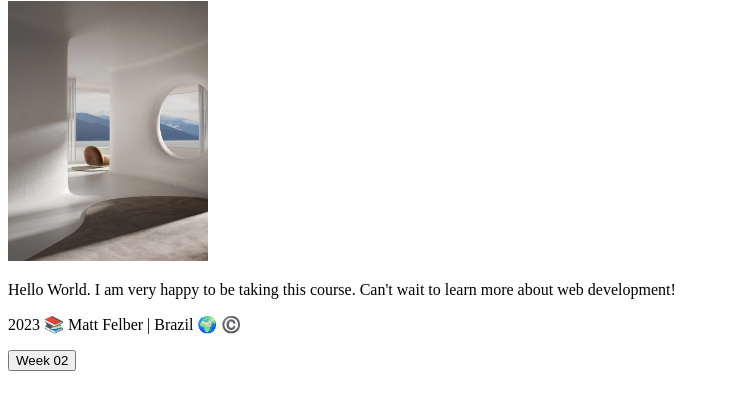
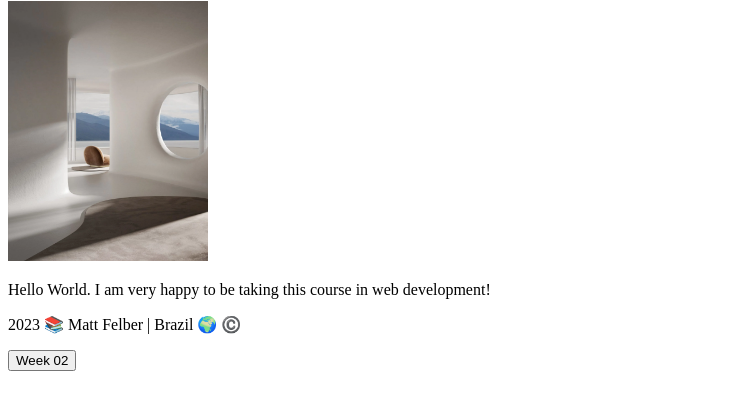
Before and after one commit to mfluxl/wdd130, a plain HTML site: page index.html in a window 1280 px wide. Shown: the part 105-514 px from the top of the page, without its empty margins (0-729 px from the left). Drawn offline with Linux system fonts and the light colour scheme.

Commit message:
w01commit

```diff
--- a/index.html
+++ b/index.html
@@ -20,7 +20,7 @@
 <main>
 <h1>Matt Felber | WDD130 </h1>
 <img src="profile.webp" alt="Hello, my name is Matt Felber" width="200">
-<p> Hello World. I am very happy to be taking this course. Can't wait to learn more about web development!</p>
+<p> Hello World. I am very happy to be taking this course in web development!</p>
 </main>
 <footer>
     <p>2023 📚 Matt Felber | Brazil 🌍 ©️</p>
```
